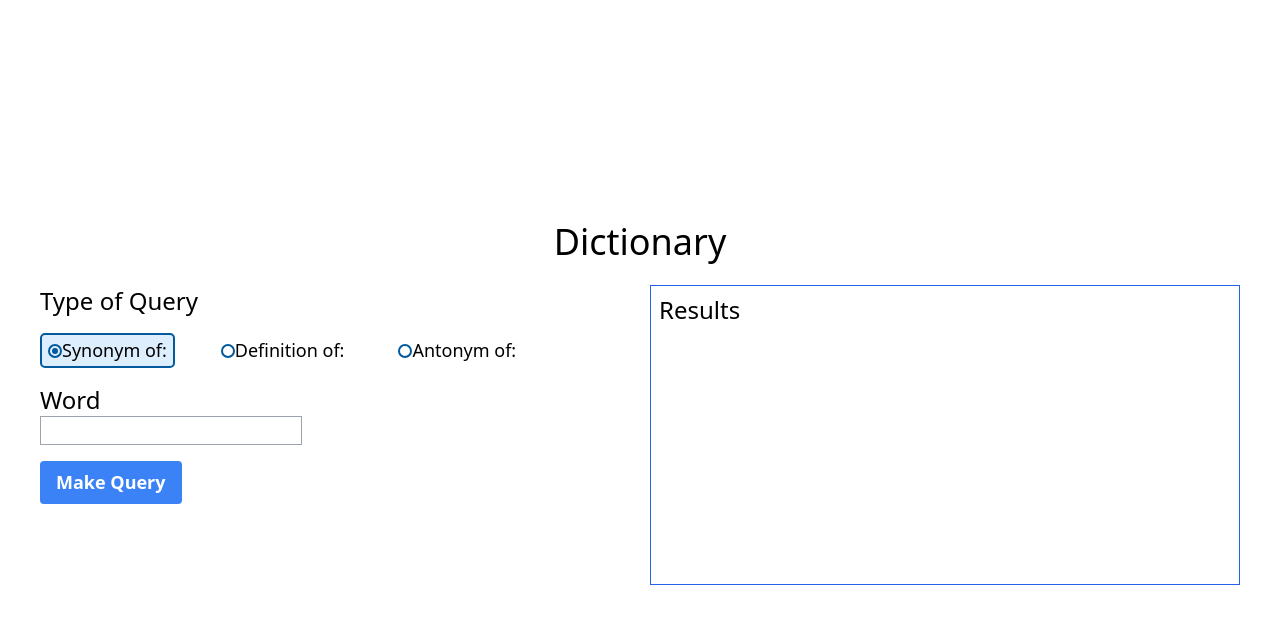
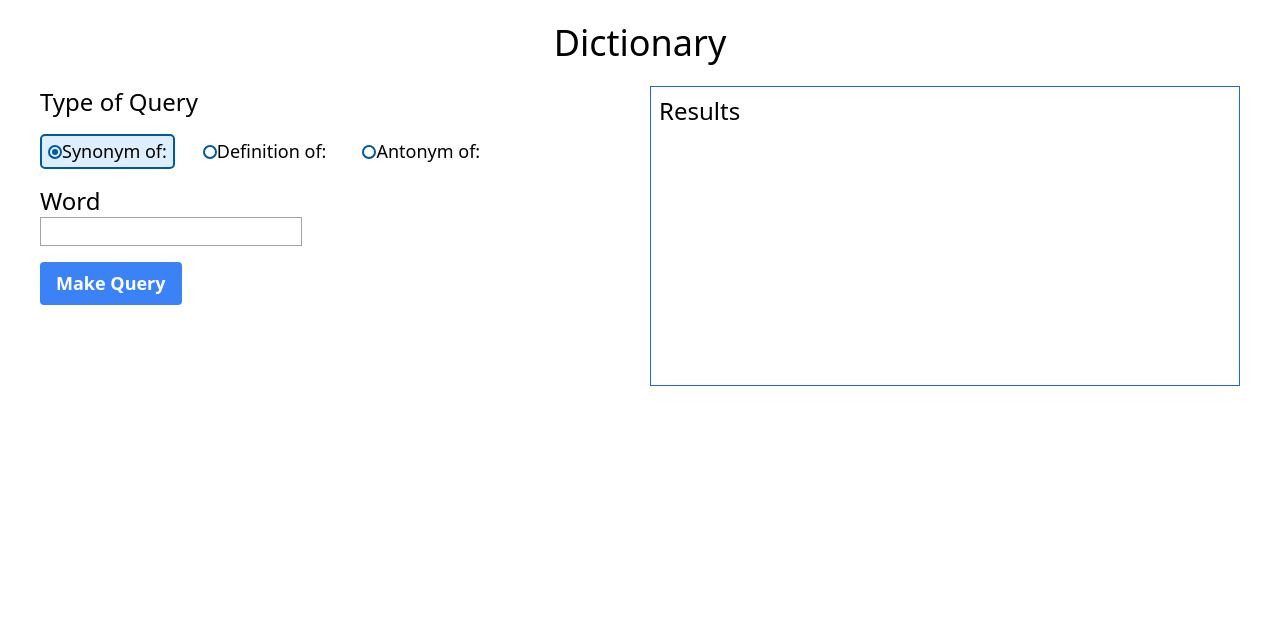
Before and after one commit to dl-little/dictionary, a React (Vite) app: page / in a window 1280 px wide. Shown: the top 624 px of the page. Built offline with nearby package versions, Linux system fonts and the light colour scheme.

Commit message:
Remove unneeded body styles

```diff
--- a/src/App.css
+++ b/src/App.css
@@ -45,13 +45,6 @@ body {
   font-size: 1.125rem;
 }
 
-html,
-body,
-#root {
-  height: 100%;
-  width: 100%;
-}
-
 [role='radiogroup'] {
   padding: 0;
   margin: 0;
@@ -66,10 +59,6 @@ body,
   position: relative;
   cursor: default;
   color: black;
-}
-
-[role='radio'] + [role='radio'] {
-  margin-left: 1em;
 }
 
 [role='radio']::before {
```
